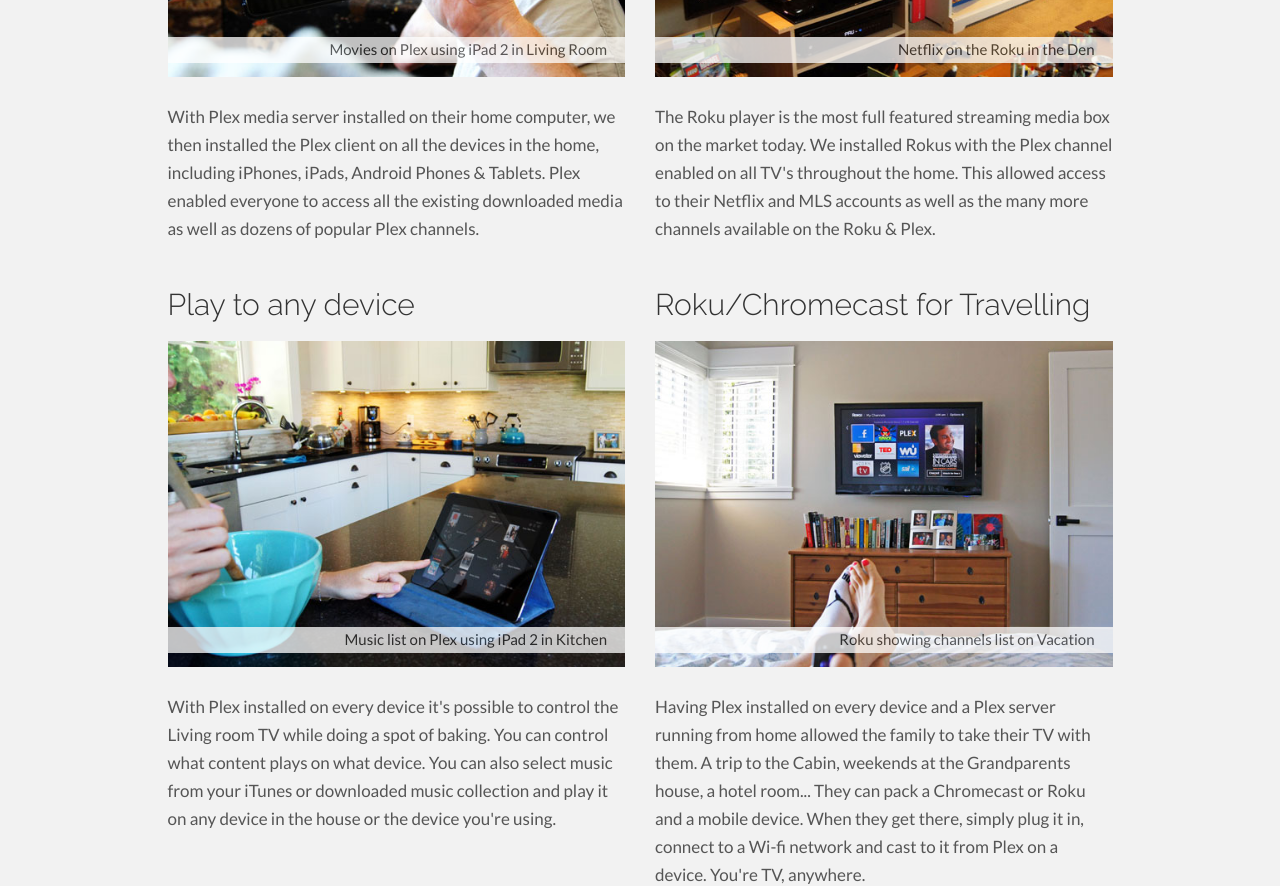
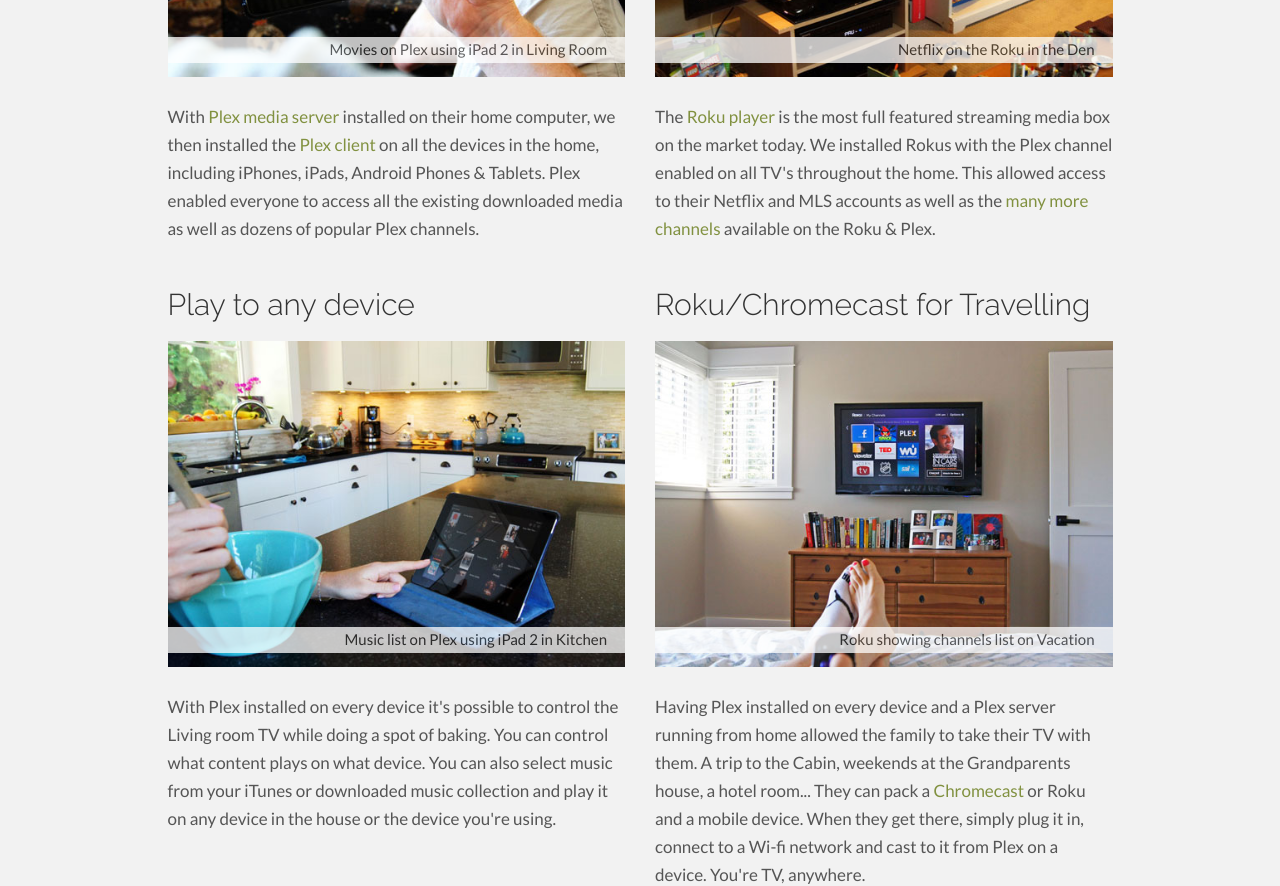
Before and after one commit to tvsolutions/tvsolutions.github.io, a Jekyll site: the page built from case-study.html, in a window 1280 px wide and 1400 px high, scrolled down 848 px. Shown: the part 154-1040 px from the top of the window. Built offline with Jekyll 4.4.1, drawn with Linux system fonts in a browser that asks for light colours; nearby versions of some CDN libraries; Markdown is read by kramdown in place of the engine named in the settings; some of the changed lines change nothing that is shown.

Commit message:
Adding hyperlinks

```diff
--- a/case-study.html
+++ b/case-study.html
@@ -27,13 +27,13 @@
 						<h2>Mobile devices with PLEX</h2>
 						<img src="/assets/img/case-study-living-room.jpg" class="img-responsive" />
 						<figcaption class="text-right">Movies on Plex using iPad 2 in Living Room</figcaption>
-						<p>With Plex media server installed on their home computer, we then installed the Plex client on all the devices in the home, including iPhones, iPads, Android Phones &amp; Tablets. Plex enabled everyone to access all the existing downloaded media as well as dozens of popular Plex channels.</p>
+						<p>With <a href="https://plex.tv/downloads">Plex media server</a> installed on their home computer, we then installed the <a href="https://plex.tv/downloads">Plex client</a> on all the devices in the home, including iPhones, iPads, Android Phones &amp; Tablets. Plex enabled everyone to access all the existing downloaded media as well as dozens of popular Plex channels.</p>
 					</div><!-- col -->
 					<div class="col-md-6">
 						<h2>Roku 3 Boxes on all TV's</h2>
 						<img src="/assets/img/case-study-den-2.jpg" class="img-responsive" />
 						<figcaption class="text-right">Netflix on the Roku in the Den</figcaption>
-						<p>The Roku player is the most full featured streaming media box on the market today. We installed Rokus with the Plex channel enabled on all TV's throughout the home. This allowed access to their Netflix and MLS accounts as well as the many more channels available on the Roku &amp; Plex.</p>
+						<p>The <a href="http://roku.com/">Roku player</a> is the most full featured streaming media box on the market today. We installed Rokus with the Plex channel enabled on all TV's throughout the home. This allowed access to their Netflix and MLS accounts as well as the <a href="https://www.roku.com/ca/whats-on">many more channels</a> available on the Roku &amp; Plex.</p>
 					</div>
 				</div>
 
@@ -48,7 +48,7 @@
 						<h2>Roku/Chromecast for Travelling</h2>
 						<img src="/assets/img/case-study-bedroom.jpg" class="img-responsive" />
 						<figcaption class="text-right">Roku showing channels list on Vacation</figcaption>
-						<p>Having Plex installed on every device and a Plex server running from home allowed the family to take their TV with them. A trip to the Cabin, weekends at the Grandparents house, a hotel room... They can pack a Chromecast or Roku and a mobile device. When they get there, simply plug it in, connect to a Wi-fi network and cast to it from Plex on a device. You're TV, anywhere.</p>
+						<p>Having Plex installed on every device and a Plex server running from home allowed the family to take their TV with them. A trip to the Cabin, weekends at the Grandparents house, a hotel room... They can pack a <a href="http://google.ca/chrome/devices/chromecast">Chromecast</a> or Roku and a mobile device. When they get there, simply plug it in, connect to a Wi-fi network and cast to it from Plex on a device. You're TV, anywhere.</p>
 					</div>
 				</div><!-- row -->
 
```
